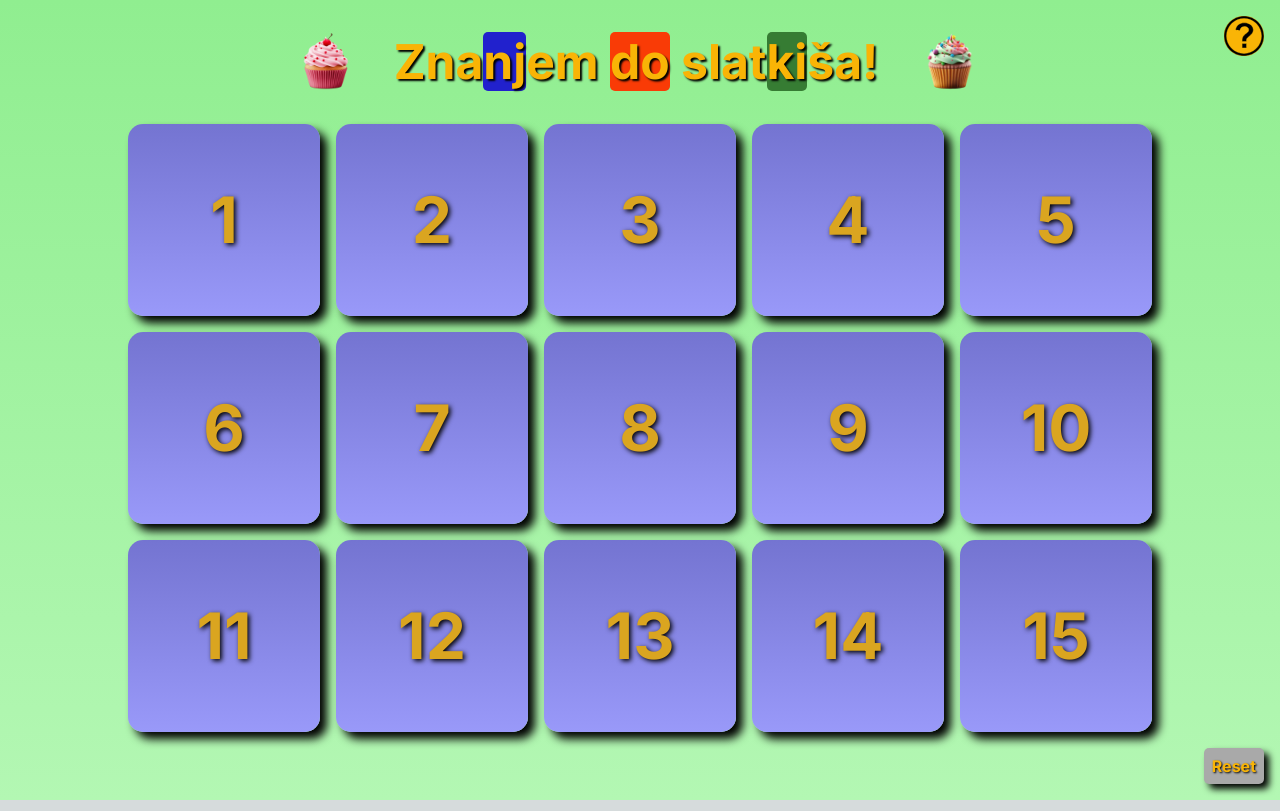
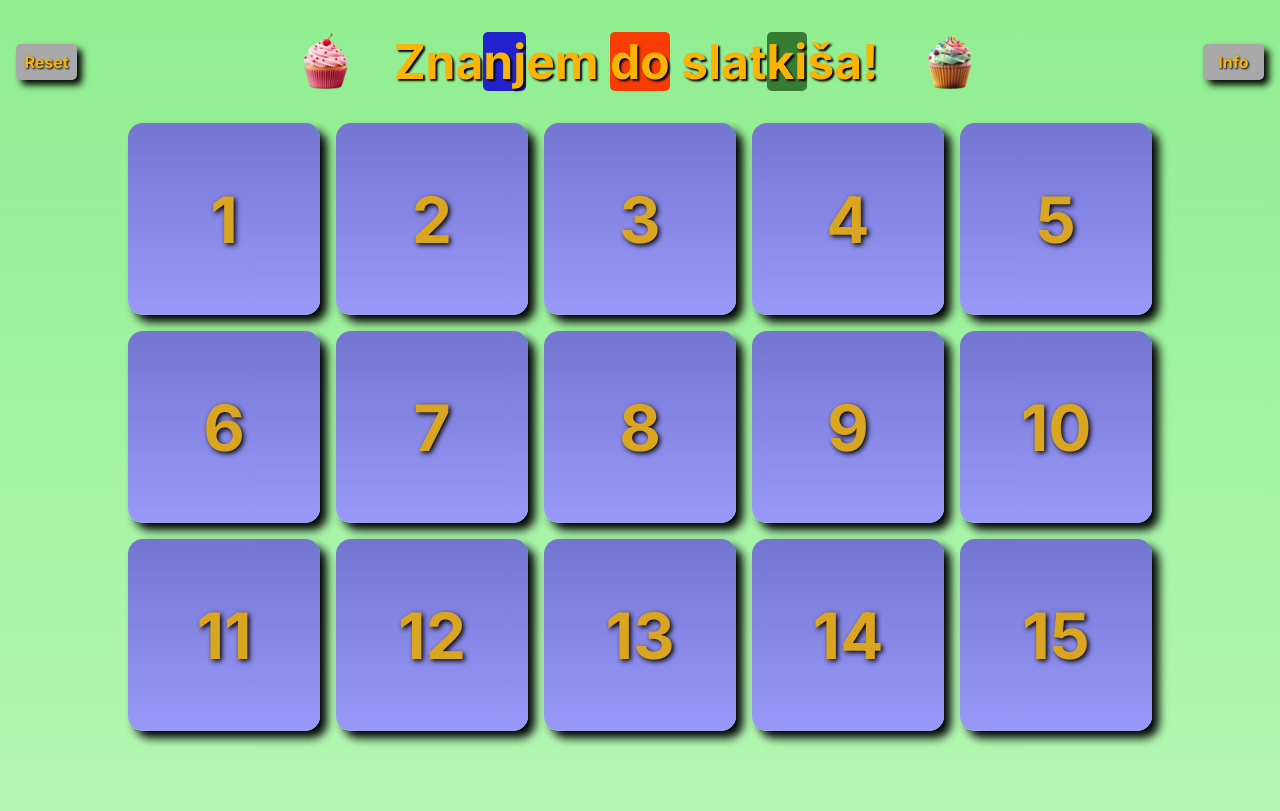
Before and after one commit to AleksandarZR/potraga, a Next.js app: page / in a window 1280 px wide. Built offline with nearby package versions, Linux system fonts and the light colour scheme.

Commit message:
Info & Reset

```diff
--- a/app/page.module.css
+++ b/app/page.module.css
@@ -8,92 +8,6 @@
     flex-direction: column;
     justify-content: space-between;
     align-items: center;
-}
-
-.checkboxHidden {
-    display: none;
-}
-
-.labelForCheckbox {
-    position: fixed;
-    z-index: 101;
-}
-
-.checkboxHidden:checked+label>p {
-    animation-name: animation-translate-text;
-    animation-duration: 2s;
-    animation-iteration-count: 1;
-    animation-direction: alternate;
-    animation-timing-function: ease-in-out;
-    animation-fill-mode: forwards;
-}
-
-.checkboxHidden:not(:checked)+label>p {
-    opacity: 0;
-}
-
-@keyframes animation-translate-text {
-    0% {
-        opacity: 0;
-    }
-
-    40% {
-        opacity: 1;
-    }
-
-    50% {
-        opacity: 1;
-    }
-
-    60% {
-        opacity: 1;
-    }
-
-    100% {
-        opacity: 1;
-    }
-}
-
-.svg {
-    z-index: 101;
-    position: fixed;
-    top: 1rem;
-    right: 1rem;
-    width: 2.5rem;
-    height: 2.5rem;
-    cursor: pointer;
-}
-
-.infoFirst, .infoSecound, .infoThird {
-    position: fixed;
-    right: 1rem;
-    padding: 0.5rem;
-    opacity: 0;
-
-    color: rgb(249, 180, 6);
-    font-size: 2rem;
-    text-shadow: 2px 2px 2px black;
-    text-align: center;
-
-    /* background-color: aliceblue; */
-    background-color: rgb(54, 124, 51);
-    border: 1px solid black;
-    border-radius: 5px;;
-}
-
-.infoFirst {
-    top: 3rem;
-    animation-delay: 0s;
-}
-
-.infoSecound {
-    top: 7rem;
-    animation-delay: 1s;
-}
-
-.infoThird {
-    top: 11rem;
-    animation-delay: 2s;
 }
 
 .popUpWindowHidden {
@@ -158,9 +72,34 @@
 }
 
 .headerContainer {
+    width: 100%;
+
     display: flex;
     flex-direction: row;
     justify-content: space-between;
+    align-items: center;
+}
+
+.headerLeft {}
+
+.resetButton {
+    margin: 1rem;
+    padding: 0.5rem;
+    min-width: 61px;
+    border-radius: 5px;
+    text-align: center;
+    text-shadow: 1px 1px 2px black;
+    box-shadow: 5px 5px 7px black;
+    font-weight: 700;
+    color: rgb(249, 180, 6);
+    background-color: darkgrey;
+    cursor: pointer;
+}
+
+.headerCenter {
+    display: flex;
+    flex-direction: row;
+    justify-content: center;
     align-items: center;
 }
 
@@ -207,9 +146,114 @@
     border-radius: 5px;
 }
 
+.headerRight {
+    /* padding-right: 1rem;
+    padding-left: 1rem; */
+}
+
+.checkboxHidden {
+    display: none;
+}
+
+.labelForCheckbox {
+    /* position: fixed; */
+    z-index: 101;
+}
+
+/* .svg {
+    z-index: 1000;
+    width: 2.5rem;
+    height: 2.5rem;
+    cursor: pointer;
+} */
+
+.infoButton {
+    margin: 1rem;
+    padding: 0.5rem;
+    min-width: 61px;
+    border-radius: 5px;
+    text-align: center;
+    text-shadow: 1px 1px 2px black;
+    box-shadow: 5px 5px 7px black;
+    font-weight: 700;
+    color: rgb(249, 180, 6);
+    background-color: darkgrey;
+    cursor: pointer;
+}
+
+.checkboxHidden:checked+label>p {
+    animation-name: animation-translate-text;
+    animation-duration: 2s;
+    animation-iteration-count: 1;
+    animation-direction: alternate;
+    animation-timing-function: ease-in-out;
+    animation-fill-mode: forwards;
+}
+
+.checkboxHidden:not(:checked)+label>p {
+    opacity: 0;
+}
+
+@keyframes animation-translate-text {
+    0% {
+        opacity: 0;
+    }
+
+    40% {
+        opacity: 1;
+    }
+
+    50% {
+        opacity: 1;
+    }
+
+    60% {
+        opacity: 1;
+    }
+
+    100% {
+        opacity: 1;
+    }
+}
+
+.infoFirst, .infoSecound, .infoThird {
+    z-index: 121;
+    position: fixed;
+    right: 1rem;
+    padding: 0.5rem;
+    opacity: 0;
+
+    color: rgb(249, 180, 6);
+    font-size: 2rem;
+    text-shadow: 2px 2px 2px black;
+    text-align: center;
+
+    /* background-color: aliceblue; */
+    background-color: rgb(54, 124, 51);
+    border: 1px solid black;
+    border-radius: 5px;
+    ;
+}
+
+.infoFirst {
+    top: 5rem;
+    animation-delay: 0s;
+}
+
+.infoSecound {
+    top: 9rem;
+    animation-delay: 1s;
+}
+
+.infoThird {
+    top: 13rem;
+    animation-delay: 2s;
+}
+
 .grid {
     width: 80%;
     min-height: 90%;
+    padding-bottom: 5rem;
     /* background-color: blueviolet; */
 
     display: grid;
@@ -272,21 +316,6 @@
     display: none;
 }
 
-.resetButton {}
-
-.resetButton {
-    margin: 1rem;
-    padding: 0.5rem;
-    border-radius: 5px;
-    text-align: center;
-    text-shadow: 1px 1px 2px black;
-    box-shadow: 5px 5px 7px black;
-    font-weight: 700;
-    color: rgb(249, 180, 6);
-    background-color: darkgrey;
-    cursor: pointer;
-}
-
 @media(max-width: 900px) {
     .headline {
         font-size: 2rem;
@@ -303,8 +332,8 @@
 
 @media(max-width: 670px) {
     .svg {
-        top: 0.1rem;
-        right: 0.1rem;
+        /* top: 0.1rem;
+        right: 0.1rem; */
     }
 
     .popUpWindow {
@@ -324,7 +353,12 @@
     }
 
     .headerContainer {
-        padding-top: 2rem;
+        /* padding-top: 2rem; */
+    }
+
+    .headerCenter {
+        /* flex-direction: column;
+        justify-content: center; */
     }
 
     .headline {
--- a/app/page.tsx
+++ b/app/page.tsx
@@ -109,13 +109,7 @@ export default function Home() {
 
     return (
         <main className={styles.main}>
-            <input type="checkbox" id="infoControl" className={styles.checkboxHidden}/>
-            <label className={styles.labelForCheckbox} htmlFor="infoControl">
-                <img className={styles.svg} src="svg/questionMark.svg"></img>
-                <p className={styles.infoFirst}>Klikni na broj!</p>
-                <p className={styles.infoSecound}>Odgovori tačno!</p>
-                <p className={styles.infoThird}>Zaradi slatkiš!</p>
-            </label>
+
 
             <div className={popUpVisible ? styles.popUpWindow : styles.popUpWindowHidden} onKeyDown={(e) => { onKeyDown(e); }}>
                 <div className={styles.question}>{question}</div>
@@ -127,9 +121,24 @@ export default function Home() {
             </div>
 
             <div className={styles.headerContainer}>
-                <img className={styles.cupcake} src="images/cupcake.png"></img>
-                <h1 className={styles.headline}>Zna<span className={styles.spanLetter}>nj</span>em <span className={styles.spanLetter3}>do</span> slat<span className={styles.spanLetter2}>ki</span>ša!</h1>
-                <img className={styles.cupcake2} src="images/cupcake2.png"></img>
+                <div className={styles.headerLeft}>
+                    <div className={styles.resetButton} onClick={buttonResetClickedEventHandler}>Reset</div>
+                </div>
+                <div className={styles.headerCenter}>
+                    <img className={styles.cupcake} src="images/cupcake.png"></img>
+                    <h1 className={styles.headline}>Zna<span className={styles.spanLetter}>nj</span>em <span className={styles.spanLetter3}>do</span> slat<span className={styles.spanLetter2}>ki</span>ša!</h1>
+                    <img className={styles.cupcake2} src="images/cupcake2.png"></img>
+                </div>
+                <div className={styles.headerRight}>
+                    <input type="checkbox" id="infoControl" className={styles.checkboxHidden} />
+                    <label className={styles.labelForCheckbox} htmlFor="infoControl">
+                        {/* <img className={styles.svg} src="svg/questionMark.svg"></img> */}
+                        <div className={styles.infoButton}>Info</div>
+                        <p className={styles.infoFirst}>Klikni na broj!</p>
+                        <p className={styles.infoSecound}>Odgovori tačno!</p>
+                        <p className={styles.infoThird}>Zaradi slatkiš!</p>
+                    </label>
+                </div>
             </div>
             <div className={styles.grid}>
                 {numbers.map((n) => (
@@ -138,7 +147,7 @@ export default function Home() {
             </div>
             <div className={styles.footer}>
                 <p className={styles.dummyText}> {dummy}</p>
-                <div className={styles.resetButton} onClick={buttonResetClickedEventHandler}>Reset</div>
+                <div onClick={buttonResetClickedEventHandler}></div>
             </div>
         </main>
     );
```
